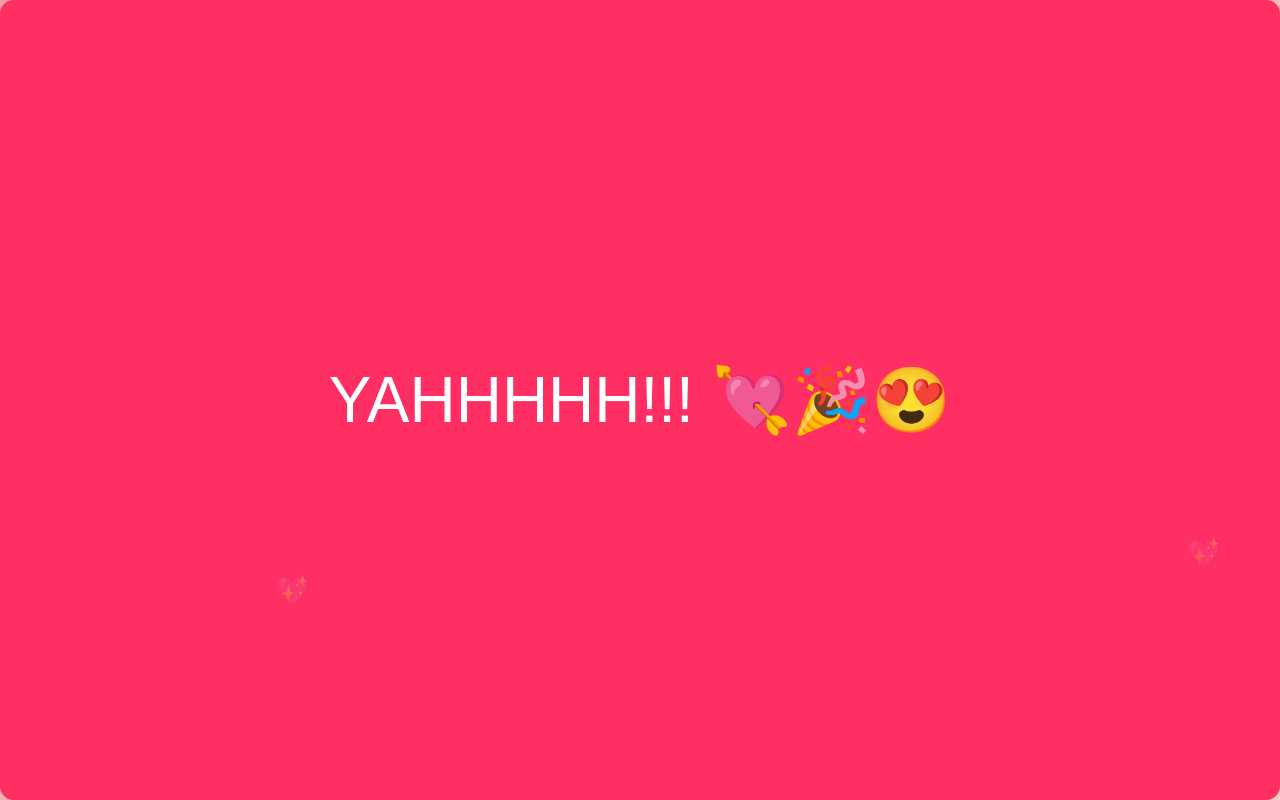
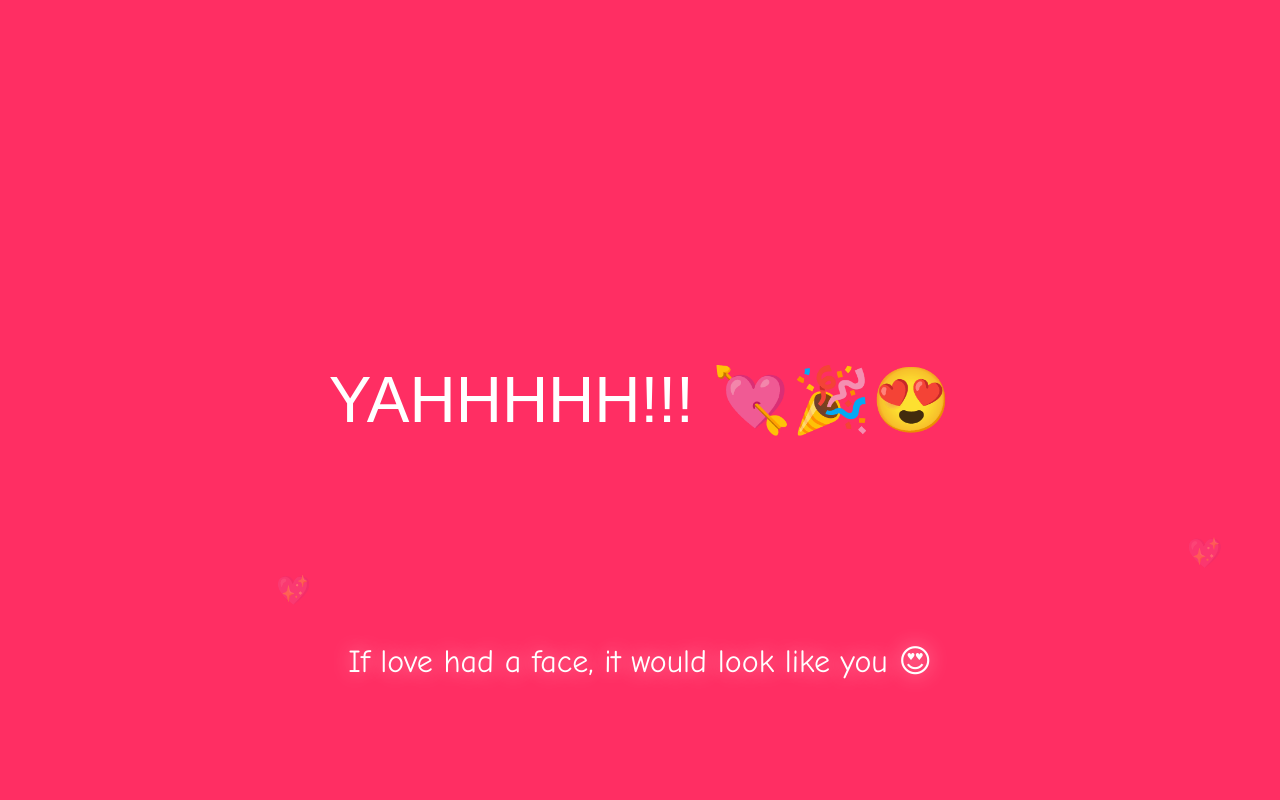
Before and after one commit to sapan8867236637/Valentine, a plain HTML site: page index.html in a window 1280 px wide. Both pictures are taken after a click on the button "YES 💖". Shown: the top 800 px of the page. Drawn offline with Linux system fonts and the light colour scheme.

Commit message:
Update index.html

```diff
--- a/index.html
+++ b/index.html
@@ -15,6 +15,12 @@
     display: flex;
     justify-content: center;
     align-items: center;
+    transition: background 1.5s ease;
+  }
+
+  /* 💖 Romantic background AFTER YES */
+  body.romantic {
+    background: radial-gradient(circle at top, #ff6f91, #ff2e63, #6a001f);
   }
 
   .container {
@@ -54,6 +60,25 @@
     position: absolute;
   }
 
+  /* 💌 Romantic quote */
+  .quote {
+    position: fixed;
+    bottom: 15%;
+    width: 100%;
+    text-align: center;
+    font-size: 2rem;
+    color: #fff;
+    opacity: 0;
+    animation: fadeIn 2s ease forwards;
+    text-shadow: 0 0 20px rgba(255,255,255,0.6);
+    padding: 0 20px;
+  }
+
+  @keyframes fadeIn {
+    from { opacity: 0; transform: translateY(20px); }
+    to { opacity: 1; transform: translateY(0); }
+  }
+
   .heart {
     position: absolute;
     font-size: 22px;
@@ -91,7 +116,6 @@
 
 <div class="container" id="container">
   <h1 id="question">Will you be my Valentine? 💝</h1>
-
   <button id="yesBtn">YES 💖</button>
   <button id="noBtn">No 🙃</button>
 </div>
@@ -103,22 +127,29 @@
   const music = document.getElementById("music");
   const question = document.getElementById("question");
 
-  /* 🔤 NAME FROM URL (supports spaces & emojis) */
+  /* 🔤 Name from URL */
   const params = new URLSearchParams(window.location.search);
-  let name = params.get("name");
+  const name = params.get("name");
+  question.innerText = `${name ? decodeURIComponent(name) : "Hey you"}, will you be my Valentine? 💝`;
 
-  if (name) {
-    name = decodeURIComponent(name);
-  } else {
-    name = "Hey you";
-  }
-
-  question.innerText = `${name}, will you be my Valentine? 💝`;
+  /* 💌 Romantic quotes */
+  const quotes = [
+    "I found my forever the moment I found you 💖",
+    "Every love story is beautiful, but ours is my favorite ✨",
+    "With you, everything feels right 💕",
+    "You are my today, tomorrow, and always ❤️",
+    "I didn’t choose you, my heart did 💘",
+    "In a world full of chaos, you are my calm 🌹",
+    "If love had a face, it would look like you 😍"
+  ];
 
   let scale = 1;
   let escapes = 0;
+  let yesClicked = false;
 
   function moveNo() {
+    if (yesClicked) return;
+
     escapes++;
 
     const x = Math.random() * (window.innerWidth - noBtn.offsetWidth);
@@ -147,23 +178,39 @@
   noBtn.addEventListener("touchstart", moveNo);
 
   yesBtn.addEventListener("click", () => {
+    yesClicked = true;
+
+    // 🔒 Stop scaling forever
+    yesBtn.style.transform = "none";
+
     music.play();
 
     if (navigator.vibrate) {
       navigator.vibrate([200, 100, 200, 100, 400]);
     }
 
+    // 💖 Romantic glow
+    document.body.classList.add("romantic");
+
     container.remove();
+    noBtn.remove();
 
+    // 💥 Full screen YES
     yesBtn.style.position = "fixed";
-    yesBtn.style.top = 0;
-    yesBtn.style.left = 0;
+    yesBtn.style.top = "0";
+    yesBtn.style.left = "0";
     yesBtn.style.width = "100vw";
     yesBtn.style.height = "100vh";
     yesBtn.style.fontSize = "4rem";
+    yesBtn.style.borderRadius = "0";
     yesBtn.innerText = "YAHHHHH!!! 💘🎉😍";
+    document.body.appendChild(yesBtn);
 
-    document.body.appendChild(yesBtn);
+    // 💌 Show random quote
+    const quote = document.createElement("div");
+    quote.className = "quote";
+    quote.innerText = quotes[Math.floor(Math.random() * quotes.length)];
+    document.body.appendChild(quote);
 
     launchConfetti();
     launchFireworks();
```
